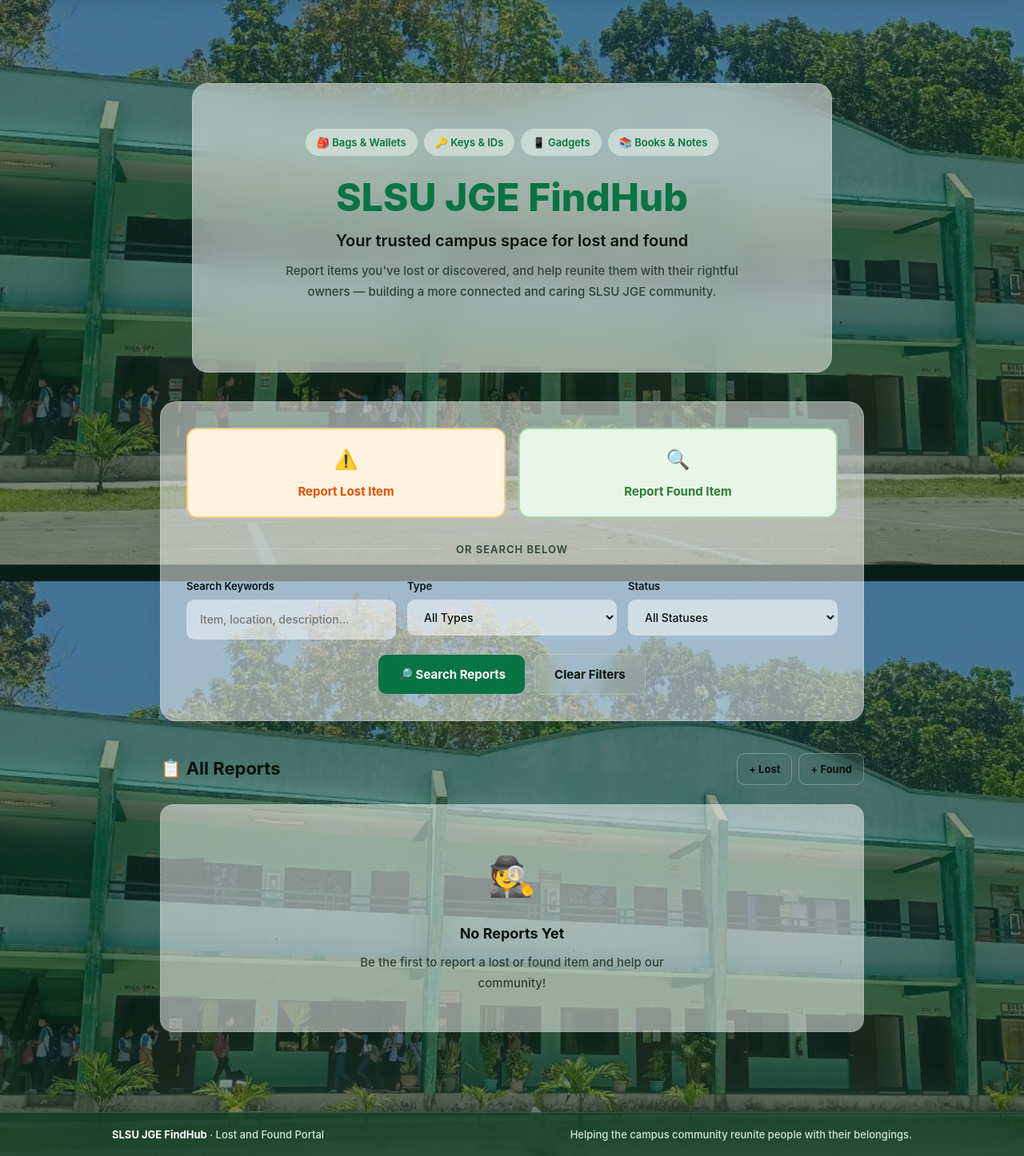
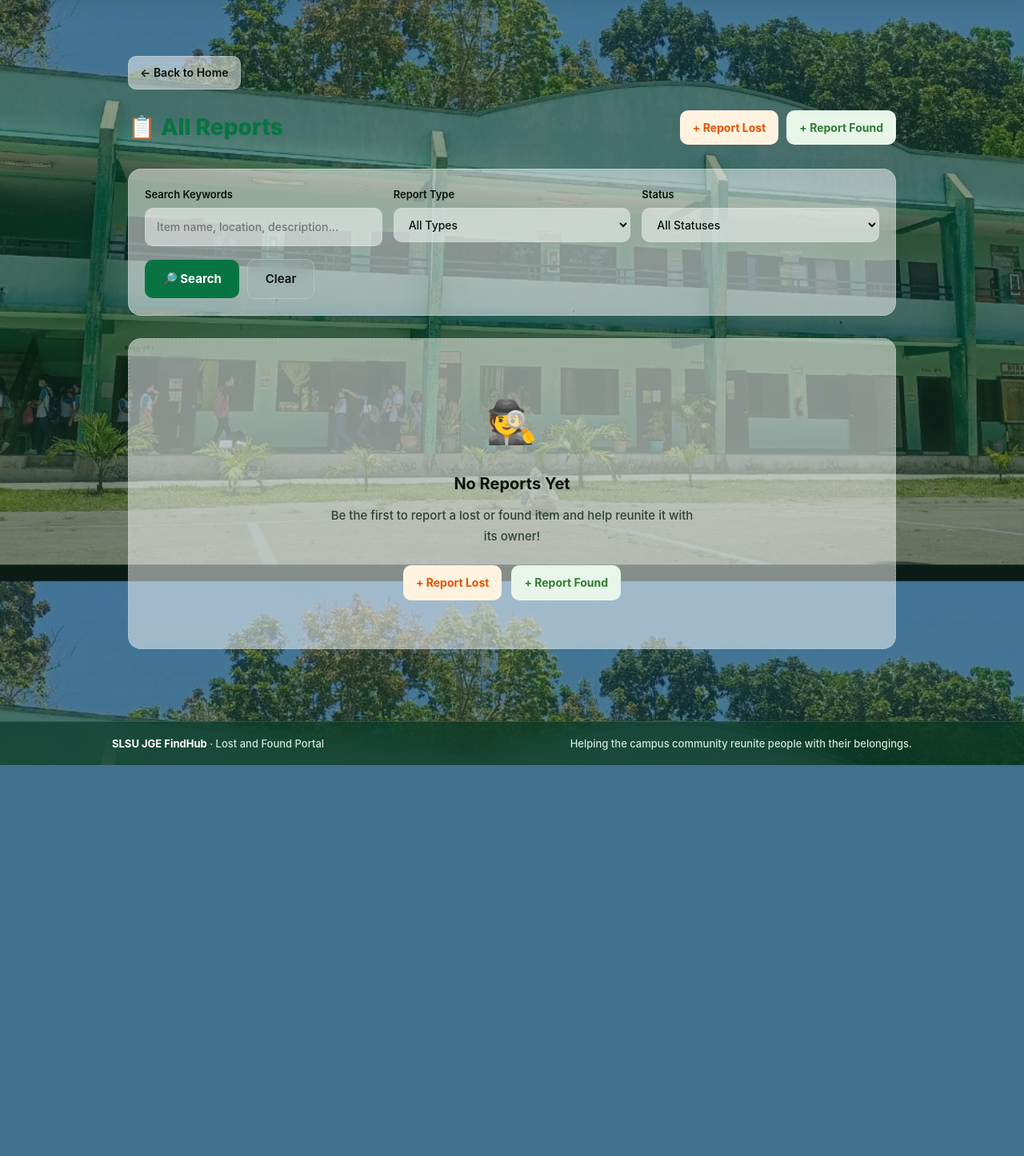
Before and after one commit to miahvillanueva28-spec/SLSU-JGE-FINDHUB., a Flask app: page / in a window 1280 px wide. Shown: the part 73-1519 px from the top of the page at 80% size. After the commit the page ends 1030 px from the top, so only its background shows below. Run offline with Flask 3, Linux system fonts and the light colour scheme; some libraries are stand-ins or nearby versions.

Commit message:
Update home.html

```diff
--- a/templates/home.html
+++ b/templates/home.html
@@ -1,174 +1,121 @@
 {% extends "base.html" %}
-{% block title %}Home | SLSU JGE FindHub{% endblock %}
+{% block title %}All Reports | SLSU JGE FindHub{% endblock %}
 {% block head %}
 <style>
   :root {
+    --card-shadow: 0 4px 16px rgba(0, 0, 0, 0.06);
     --shadow-soft: 0 4px 20px rgba(0, 75, 43, 0.08);
-    --shadow-strong: 0 8px 30px rgba(0, 75, 43, 0.12);
-    --card-shadow: 0 4px 16px rgba(0, 0, 0, 0.06);
   }
 
-  .home-wrapper {
-    max-width: 920px;
+  .reports-page-wrapper {
+    max-width: 1024px;
     margin: 0 auto;
-    padding: clamp(30px, 5vw, 50px) 20px;
+    padding: clamp(24px, 4vw, 40px) 20px;
   }
 
-  /* ========== HERO ========== */
-  .home-hero {
-    text-align: center;
-    margin-bottom: 36px;
-  }
-
-  .hero-badges {
-    display: inline-flex;
-    flex-wrap: wrap;
-    gap: 8px;
-    justify-content: center;
+  .back-nav {
     margin-bottom: 24px;
   }
 
-  .hero-badge {
-    padding: 6px 14px;
-    border-radius: 50px;
-    background: var(--primary-soft);
-    color: var(--primary);
-    font-size: 13px;
-    font-weight: 600;
+  .back-btn {
     display: inline-flex;
     align-items: center;
     gap: 6px;
+    color: var(--text);
+    text-decoration: none;
+    font-weight: 600;
+    font-size: 14px;
+    padding: 8px 14px;
+    border-radius: 10px;
+    border: 1px solid var(--border);
+    background: var(--surface);
+    transition: all 0.25s ease;
+  }
+  .back-btn:hover {
+    background: var(--surface-alt);
+    border-color: var(--muted);
   }
 
-  .home-hero h1 {
-    font-size: clamp(32px, 5vw, 48px);
+  .section-header {
+    display: flex;
+    justify-content: space-between;
+    align-items: center;
+    margin-bottom: 28px;
+    flex-wrap: wrap;
+    gap: 12px;
+  }
+
+  .section-header h1 {
+    margin: 0;
+    font-size: clamp(22px, 3.5vw, 28px);
     font-weight: 800;
     color: var(--primary);
-    margin: 0 0 10px;
-    line-height: 1.15;
+    display: flex;
+    align-items: center;
+    gap: 10px;
   }
 
-  .hero-subtitle {
-    font-size: clamp(16px, 2.5vw, 20px);
-    color: var(--text);
-    margin: 0 0 8px;
-    font-weight: 600;
+  .reports-count {
+    background: var(--primary-soft);
+    color: var(--primary);
+    padding: 6px 14px;
+    border-radius: 50px;
+    font-size: 14px;
+    font-weight: 700;
   }
 
-  .hero-desc {
-    font-size: 15px;
-    color: var(--muted);
-    max-width: 580px;
-    margin: 0 auto 32px;
-    line-height: 1.7;
+  .header-actions {
+    display: flex;
+    gap: 10px;
   }
 
-  /* ========== MAIN ACTION CARD ========== */
-  .action-card {
+  .btn-small {
+    padding: 10px 16px;
+    border-radius: 10px;
+    font-size: 14px;
+    font-weight: 700;
+    text-decoration: none;
+    transition: all 0.25s ease;
+    border: none;
+    cursor: pointer;
+  }
+  .btn-small.lost {
+    background: #fff3e0;
+    color: #e65100;
+  }
+  .btn-small.lost:hover {
+    background: #ffe0b2;
+  }
+  .btn-small.found {
+    background: #e8f5e9;
+    color: #2e7d32;
+  }
+  .btn-small.found:hover {
+    background: #c8e6c9;
+  }
+  html[data-theme="dark"] .btn-small.lost {
+    background: #5d3a14;
+    color: #ffcc80;
+  }
+  html[data-theme="dark"] .btn-small.found {
+    background: #1e4620;
+    color: #a5d6a7;
+  }
+
+  /* Search Bar — Compact */
+  .search-box {
     background: var(--surface);
     border: 1px solid var(--border);
-    border-radius: 20px;
-    padding: 32px;
+    border-radius: 16px;
+    padding: 20px;
+    margin-bottom: 28px;
     box-shadow: var(--shadow-soft);
-    transition: box-shadow 0.3s ease, transform 0.3s ease;
-    margin-bottom: 40px;
-  }
-
-  .action-card:hover {
-    box-shadow: var(--shadow-strong);
-    transform: translateY(-2px);
-  }
-
-  .action-buttons {
-    display: grid;
-    grid-template-columns: 1fr 1fr;
-    gap: 16px;
-    margin-bottom: 28px;
-  }
-
-  .action-btn {
-    display: flex;
-    flex-direction: column;
-    align-items: center;
-    gap: 6px;
-    padding: 18px 16px;
-    border-radius: 14px;
-    text-decoration: none;
-    font-weight: 700;
-    font-size: 15px;
-    transition: all 0.25s ease;
-    border: 2px solid transparent;
-  }
-
-  .action-btn.lost {
-    background: #fff3e0;
-    color: #e65100;
-    border-color: #ffcc80;
-  }
-  .action-btn.lost:hover {
-    background: #ffe0b2;
-    border-color: #ffb74d;
-    transform: translateY(-3px);
-    box-shadow: 0 6px 18px rgba(230, 81, 0, 0.15);
-  }
-
-  .action-btn.found {
-    background: #e8f5e9;
-    color: #2e7d32;
-    border-color: #a5d6a7;
-  }
-  .action-btn.found:hover {
-    background: #c8e6c9;
-    border-color: #81c784;
-    transform: translateY(-3px);
-    box-shadow: 0 6px 18px rgba(46, 125, 50, 0.15);
-  }
-
-  .action-btn-icon {
-    font-size: 24px;
-  }
-
-  html[data-theme="dark"] .action-btn.lost {
-    background: #5d3a14;
-    color: #ffcc80;
-    border-color: #8d551a;
-  }
-  html[data-theme="dark"] .action-btn.lost:hover {
-    background: #7a4a1a;
-  }
-  html[data-theme="dark"] .action-btn.found {
-    background: #1e4620;
-    color: #a5d6a7;
-    border-color: #2e7d32;
-  }
-  html[data-theme="dark"] .action-btn.found:hover {
-    background: #265c28;
-  }
-
-  .divider {
-    display: flex;
-    align-items: center;
-    gap: 14px;
-    margin: 24px 0;
-    color: var(--muted);
-    font-size: 13px;
-    font-weight: 600;
-    text-transform: uppercase;
-    letter-spacing: 1px;
-  }
-  .divider::before,
-  .divider::after {
-    content: "";
-    flex: 1;
-    height: 1px;
-    background: var(--border);
   }
 
   .search-grid {
     display: grid;
     grid-template-columns: repeat(3, 1fr);
     gap: 14px;
-    margin-bottom: 18px;
   }
 
   .search-field label {
@@ -182,7 +129,7 @@
   .search-field input,
   .search-field select {
     width: 100%;
-    padding: 12px 16px;
+    padding: 11px 14px;
     border: 1.5px solid var(--border);
     border-radius: 10px;
     background: var(--surface);
@@ -200,82 +147,44 @@
 
   .search-actions {
     display: flex;
-    gap: 12px;
-    justify-content: center;
+    gap: 10px;
+    margin-top: 16px;
   }
 
-  .btn-primary,
-  .btn-secondary {
-    padding: 12px 24px;
+  .btn-primary {
+    padding: 11px 22px;
     border-radius: 10px;
-    font-size: 15px;
+    background: var(--primary);
+    color: #fff;
+    border: none;
     font-weight: 700;
     cursor: pointer;
     transition: all 0.25s ease;
-    border: none;
-    text-decoration: none;
-    display: inline-flex;
-    align-items: center;
-    gap: 6px;
-  }
-
-  .btn-primary {
-    background: var(--primary);
-    color: #fff;
   }
   .btn-primary:hover {
     background: var(--primary-dark);
     transform: translateY(-2px);
-    box-shadow: 0 6px 16px rgba(7, 92, 59, 0.2);
   }
 
   .btn-secondary {
+    padding: 11px 22px;
+    border-radius: 10px;
+    border: 1.5px solid var(--border);
     background: transparent;
     color: var(--text);
-    border: 1.5px solid var(--border);
+    font-weight: 600;
+    text-decoration: none;
+    transition: all 0.25s ease;
   }
   .btn-secondary:hover {
     background: var(--surface-alt);
-    border-color: var(--muted);
   }
 
-  /* ========== REPORTS SECTION ========== */
-  .reports-section {
-    margin-top: 0;
-  }
-
-  .section-header {
-    display: flex;
-    justify-content: space-between;
-    align-items: center;
-    margin-bottom: 24px;
-    flex-wrap: wrap;
-    gap: 12px;
-  }
-
-  .section-header h2 {
-    margin: 0;
-    font-size: 22px;
-    font-weight: 700;
-    color: var(--text);
-    display: flex;
-    align-items: center;
-    gap: 8px;
-  }
-
-  .reports-count {
-    background: var(--primary-soft);
-    color: var(--primary);
-    padding: 4px 12px;
-    border-radius: 50px;
-    font-size: 13px;
-    font-weight: 700;
-  }
-
+  /* Reports Grid */
   .reports-grid {
     display: grid;
-    grid-template-columns: repeat(auto-fill, minmax(280px, 1fr));
-    gap: 20px;
+    grid-template-columns: repeat(auto-fill, minmax(300px, 1fr));
+    gap: 22px;
   }
 
   .report-card {
@@ -405,48 +314,48 @@
 
   .empty-state {
     text-align: center;
-    padding: 48px 24px;
+    padding: 60px 24px;
     border: 1px dashed var(--border);
     border-radius: 16px;
     background: var(--surface);
   }
 
   .empty-icon {
-    font-size: 48px;
+    font-size: 52px;
     margin-bottom: 16px;
   }
 
   .empty-state h3 {
-    margin: 0 0 8px;
-    font-size: 18px;
+    margin: 0 0 10px;
+    font-size: 20px;
     font-weight: 700;
   }
 
   .empty-state p {
-    margin: 0;
+    margin: 0 auto 24px;
     color: var(--muted);
-    max-width: 400px;
-    margin: 0 auto;
+    max-width: 460px;
+    line-height: 1.7;
   }
 
-  /* ========== RESPONSIVE ========== */
-  @media (max-width: 720px) {
-    .action-buttons {
-      grid-template-columns: 1fr;
-    }
+  /* Responsive */
+  @media (max-width: 768px) {
     .search-grid {
       grid-template-columns: 1fr;
     }
     .search-actions {
       flex-direction: column;
     }
-    .btn-primary,
-    .btn-secondary {
+    .btn-primary, .btn-secondary {
       width: 100%;
       justify-content: center;
     }
     .reports-grid {
       grid-template-columns: 1fr;
+    }
+    .section-header {
+      flex-direction: column;
+      align-items: flex-start;
     }
   }
 
@@ -460,48 +369,39 @@
 {% endblock %}
 
 {% block content %}
-<div class="home-wrapper">
-  <section class="home-hero">
-    <div class="hero-badges">
-      <span class="hero-badge">🎒 Bags & Wallets</span>
-      <span class="hero-badge">🔑 Keys & IDs</span>
-      <span class="hero-badge">📱 Gadgets</span>
-      <span class="hero-badge">📚 Books & Notes</span>
+<div class="reports-page-wrapper">
+  <!-- Back to Home -->
+  <div class="back-nav">
+    <a href="{{ url_for('home') }}" class="back-btn">← Back to Home</a>
   </div>
 
-    <h1>SLSU JGE FindHub</h1>
-    <p class="hero-subtitle">Your trusted campus space for lost and found</p>
-    <p class="hero-desc">
-      Report items you've lost or discovered, and help reunite them with their rightful owners — building a more connected and caring SLSU JGE community.
-    </p>
-  </section>
-
-  <!-- Main Action & Search Card -->
-  <div class="action-card">
-    <div class="action-buttons">
-      <a href="{{ url_for('new_report') }}?type=Lost" class="action-btn lost">
-        <span class="action-btn-icon">⚠️</span>
-        Report Lost Item
-      </a>
-      <a href="{{ url_for('new_report') }}?type=Found" class="action-btn found">
-        <span class="action-btn-icon">🔍</span>
-        Report Found Item
-      </a>
+  <!-- Page Header -->
+  <div class="section-header">
+    <h1>
+      📋 All Reports
+      {% if reports %}
+        <span class="reports-count">{{ reports|length }}</span>
+      {% endif %}
+    </h1>
+    <div class="header-actions">
+      <a href="{{ url_for('new_report') }}?type=Lost" class="btn-small lost">+ Report Lost</a>
+      <a href="{{ url_for('new_report') }}?type=Found" class="btn-small found">+ Report Found</a>
+    </div>
   </div>
 
-    <div class="divider">or search below</div>
-
-    <form method="GET" action="{{ url_for('home') }}" role="search">
+  <!-- Search Filter -->
+  <div class="search-box">
+    <form method="GET" action="{{ url_for('view_reports') }}" role="search">
       <div class="search-grid">
         <div class="search-field">
           <label for="q">Search Keywords</label>
           <input id="q" name="q" type="search"
-                 placeholder="Item, location, description..."
+                 placeholder="Item name, location, description..."
                  value="{{ request.args.get('q', '') }}"
                  maxlength="200">
         </div>
         <div class="search-field">
-          <label for="type">Type</label>
+          <label for="type">Report Type</label>
           <select id="type" name="type">
             <option value="">All Types</option>
             <option value="Lost" {% if request.args.get('type')=='Lost' %}selected{% endif %}>Lost</option>
@@ -518,29 +418,14 @@
           </select>
         </div>
       </div>
-
       <div class="search-actions">
-        <button type="submit" class="btn-primary">🔎 Search Reports</button>
-        <a href="{{ url_for('home') }}" class="btn-secondary">Clear Filters</a>
+        <button type="submit" class="btn-primary">🔎 Search</button>
+        <a href="{{ url_for('view_reports') }}" class="btn-secondary">Clear</a>
       </div>
     </form>
   </div>
 
-  <!-- All Reports Section -->
-  <section class="reports-section">
-    <div class="section-header">
-      <h2>
-        📋 All Reports
-        {% if reports %}
-          <span class="reports-count">{{ reports|length }}</span>
-        {% endif %}
-      </h2>
-      <div style="display: flex; gap: 8px;">
-        <a href="{{ url_for('new_report') }}?type=Lost" class="btn-secondary" style="padding: 8px 14px; font-size: 13px;">+ Lost</a>
-        <a href="{{ url_for('new_report') }}?type=Found" class="btn-secondary" style="padding: 8px 14px; font-size: 13px;">+ Found</a>
-      </div>
-    </div>
-
+  <!-- Reports List -->
   {% if reports %}
     <div class="reports-grid">
       {% for report in reports %}
@@ -566,8 +451,8 @@
                 <span>📅 {{ report.incident_date }}</span>
               {% endif %}
             </div>
-              {% set status_class = report.status|lower|replace(' ', '-') %}
-              <span class="report-status-tag {{ status_class }}">
+            {% set status_slug = report.status|lower|replace(' ', '-') %}
+            <span class="report-status-tag {{ status_slug }}">
               {{ report.status or 'Open' }}
             </span>
             <a href="{{ url_for('report_detail', report_id=report.id) }}"
@@ -579,10 +464,28 @@
   {% else %}
     <div class="empty-state">
       <div class="empty-icon">🕵️</div>
-        <h3>No Reports Yet</h3>
-        <p>Be the first to report a lost or found item and help our community!</p>
+      <h3>
+        {% if request.args.get('q') or request.args.get('type') or request.args.get('status') %}
+          No Matching Reports Found
+        {% else %}
+          No Reports Yet
+        {% endif %}
+      </h3>
+      <p>
+        {% if request.args.get('q') or request.args.get('type') or request.args.get('status') %}
+          Try different keywords or clear your filters to see all reports.
+        {% else %}
+          Be the first to report a lost or found item and help reunite it with its owner!
+        {% endif %}
+      </p>
+      <div style="display: flex; gap: 12px; justify-content: center; flex-wrap: wrap;">
+        <a href="{{ url_for('new_report') }}?type=Lost" class="btn-small lost">+ Report Lost</a>
+        <a href="{{ url_for('new_report') }}?type=Found" class="btn-small found">+ Report Found</a>
+        {% if request.args.get('q') or request.args.get('type') or request.args.get('status') %}
+          <a href="{{ url_for('view_reports') }}" class="btn-secondary" style="font-weight: 600;">Clear Filters</a>
+        {% endif %}
+      </div>
     </div>
   {% endif %}
-  </section>
 </div>
 {% endblock %}
```
Also changed, not shown: other parts of templates/home.html (+11 -11 lines). Lines whose indentation alone changed are shown as unchanged.
